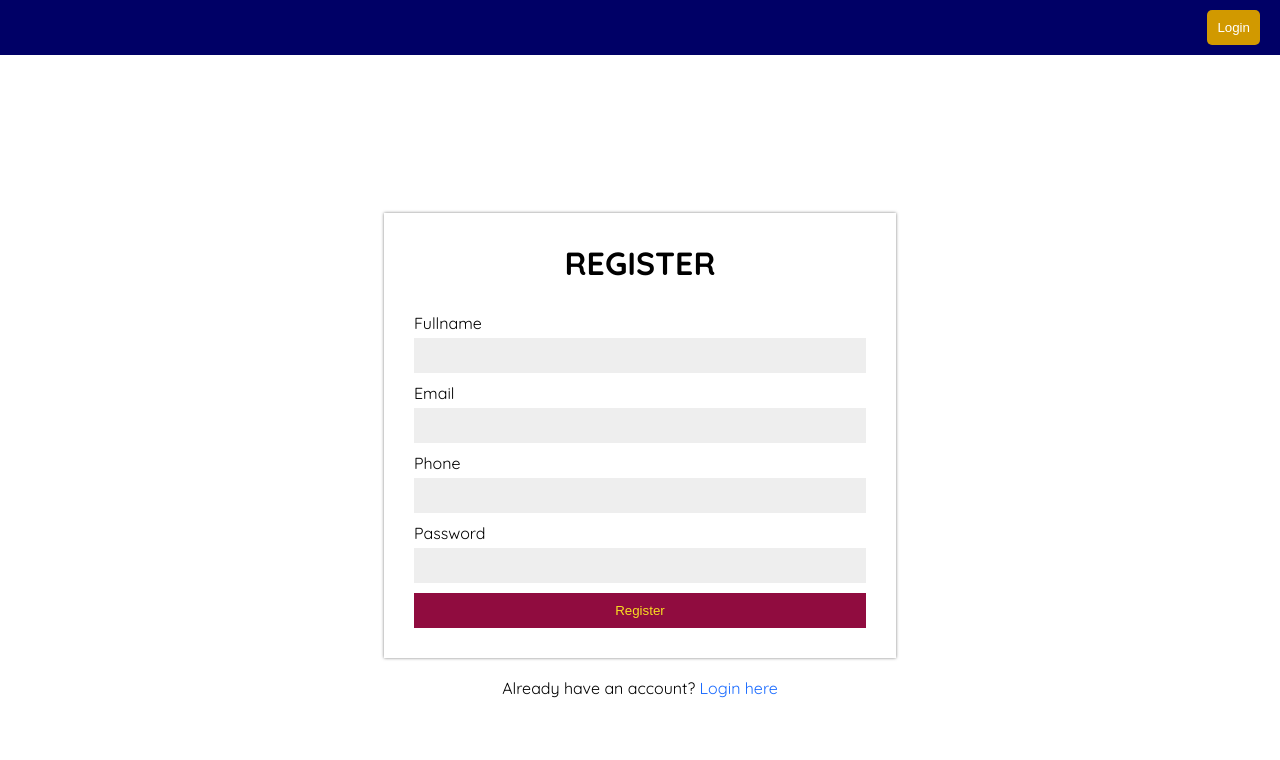
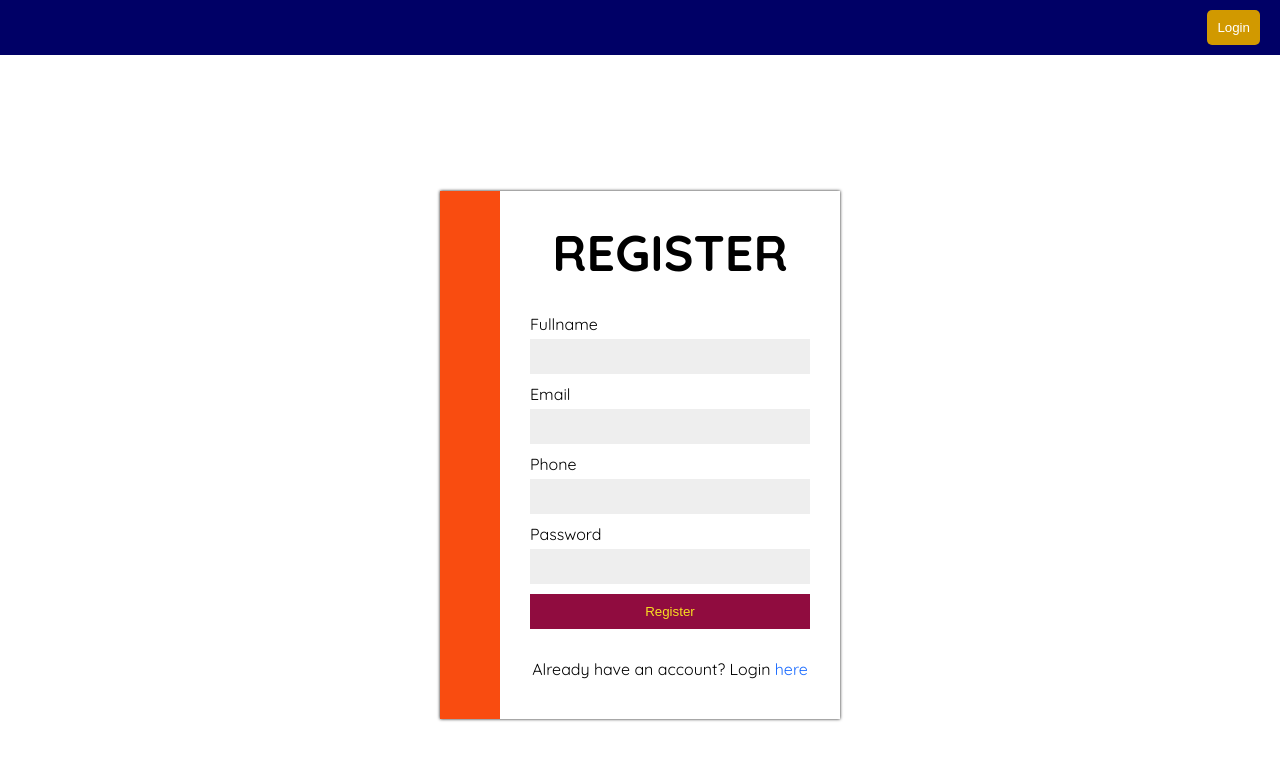
Before and after one commit to syamsulhuda7/Store-NextJS, a Next.js app: page /auth/register in a window 1280 px wide. Shown: the top 760 px of the page. Built offline with nearby package versions, Linux system fonts and the light colour scheme; no server answers.

Commit message:
Feature: instance axios & refactoring login register

```diff
--- /dev/null
+++ b/src/components/layouts/AuthLayout/AuthLayout.module.scss
@@ -0,0 +1,45 @@
+@import "../../../styles/variable.scss";
+
+.authLayout {
+  display: flex;
+  align-items: center;
+  justify-content: center;
+  flex-direction: column;
+  height: 100vh;
+  width: 100vw;
+  &__container {
+    display: flex;
+    width: 400px;
+    box-shadow: 0 0 3px rgba(0, 0, 0, 0.9);
+    &__image {
+      width: 15%;
+      height: 100%;
+      background-color: $third-color;
+    }
+    &__form {
+      width: 85%;
+      padding: 30px;
+      margin-bottom: 10px;
+      display: flex;
+      flex-direction: column;
+      &__title {
+        font-size: 50px;
+        margin-bottom: 30px;
+        text-align: center;
+      }
+      &__error {
+        margin-bottom: 10px;
+        color: red;
+        text-align: center;
+      }
+      &__note {
+        margin-top: 30px;
+        text-align: center;
+        a {
+          color: rgb(25, 106, 255);
+          cursor: pointer;
+        }
+      }
+    }
+  }
+}
--- /dev/null
+++ b/src/components/layouts/AuthLayout/index.tsx
@@ -0,0 +1,49 @@
+import React from "react";
+import styles from "./AuthLayout.module.scss";
+import Link from "next/link";
+
+type propstype = {
+  error?: string;
+  title?: string;
+  children?: React.ReactNode;
+  link: string;
+  linkText?: string;
+  submitValue?: (e: React.FormEvent<HTMLFormElement>) => void;
+};
+const AuthLayout = ({
+  error,
+  title,
+  children,
+  link,
+  linkText,
+  submitValue,
+}: propstype) => {
+  const handleSubmit = (e: React.FormEvent<HTMLFormElement>) => {
+    e.preventDefault();
+    submitValue && submitValue(e);
+  };
+  return (
+    <div className={styles.authLayout}>
+      <div className={styles.authLayout__container}>
+        <div className={styles.authLayout__container__image}></div>
+        <form
+          onSubmit={handleSubmit}
+          className={styles.authLayout__container__form}
+          action=""
+        >
+          <h1 className={styles.authLayout__container__form__title}>{title}</h1>
+          {error && (
+            <p className={styles.authLayout__container__form__error}>{error}</p>
+          )}
+          {children}
+          <p className={styles.authLayout__container__form__note}>
+            {linkText}
+            <Link href={link}>here</Link>
+          </p>
+        </form>
+      </div>
+    </div>
+  );
+};
+
+export default AuthLayout;
--- a/src/components/views/auth/Register/Register.module.scss
+++ /dev/null
@@ -1,34 +0,0 @@
-.register {
-  display: flex;
-  align-items: center;
-  justify-content: center;
-  flex-direction: column;
-  height: 100vh;
-  width: 100vw;
-  &__form {
-    width: 40%;
-    padding: 30px;
-    box-shadow: 0 0 3px rgba(0, 0, 0, 0.5);
-    margin-bottom: 10px;
-    display: flex;
-    flex-direction: column;
-    &__title {
-      font-size: 32px;
-      margin-bottom: 30px;
-      text-align: center;
-    }
-    &__error {
-      margin-bottom: 10px;
-      color: red;
-      text-align: center;
-    }
-  }
-  &__note {
-    margin-top: 10px;
-    text-align: center;
-    a {
-      color: rgb(25, 106, 255);
-      cursor: pointer;
-    }
-  }
-}
--- a/src/components/views/auth/Register/index.tsx
+++ b/src/components/views/auth/Register/index.tsx
@@ -1,14 +1,13 @@
-import Link from "next/link";
-import styles from "./Register.module.scss";
 import { useRouter } from "next/navigation";
 import { useState } from "react";
 import Input from "@/components/ui/Input";
 import Button from "@/components/ui/Button";
 import authServices from "@/services/auth";
+import AuthLayout from "@/components/layouts/AuthLayout";
 
 const RegisterView = () => {
   const [isLoading, setIsLoading] = useState<boolean>(false);
-  const [error, setError] = useState<String>("");
+  const [error, setError] = useState<string>("");
 
   const { push } = useRouter();
 
@@ -40,25 +39,19 @@ const RegisterView = () => {
   };
 
   return (
-    <div className={styles.register}>
-      <form onSubmit={handleSubmit} className={styles.register__form} action="">
-        <h1 className={styles.register__form__title}>REGISTER</h1>
-        {error && <p className={styles.register__form__error}>{error}</p>}
-        <Input label="Fullname" name="fullname" type="text" placeholder="" />
-        <Input label="Email" name="email" type="email" placeholder="" />
-        <Input label="Phone" name="phone" type="number" placeholder="" />
-        <Input
-          label="Password"
-          name="password"
-          type="password"
-          placeholder=""
-        />
-        <Button type="submit"> {isLoading ? "Loading..." : "Register"}</Button>
-      </form>
-      <p className={styles.register__note}>
-        Already have an account? <Link href="/auth/login">Login here</Link>
-      </p>
-    </div>
+    <AuthLayout
+      error={error}
+      title="REGISTER"
+      link="/auth/login"
+      linkText="Already have an account? Login "
+      submitValue={handleSubmit}
+    >
+      <Input label="Fullname" name="fullname" type="text" placeholder="" />
+      <Input label="Email" name="email" type="email" placeholder="" />
+      <Input label="Phone" name="phone" type="number" placeholder="" />
+      <Input label="Password" name="password" type="password" placeholder="" />
+      <Button type="submit"> {isLoading ? "Loading..." : "Register"}</Button>
+    </AuthLayout>
   );
 };
 
```
Also changed, not shown: src/components/views/auth/Login/Login.module.scss (+0 -35 lines), src/components/views/auth/Login/index.tsx (+11 -21 lines).
